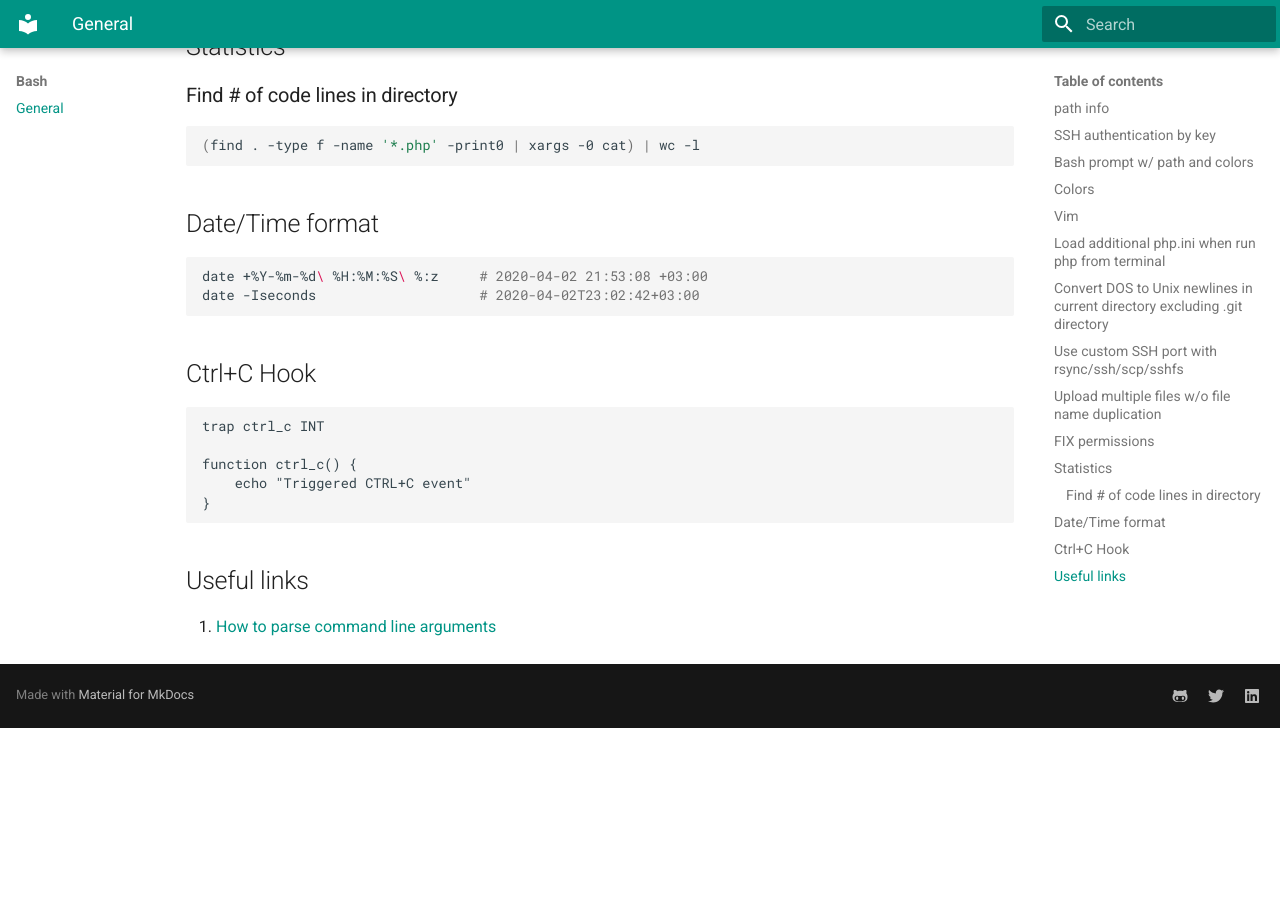
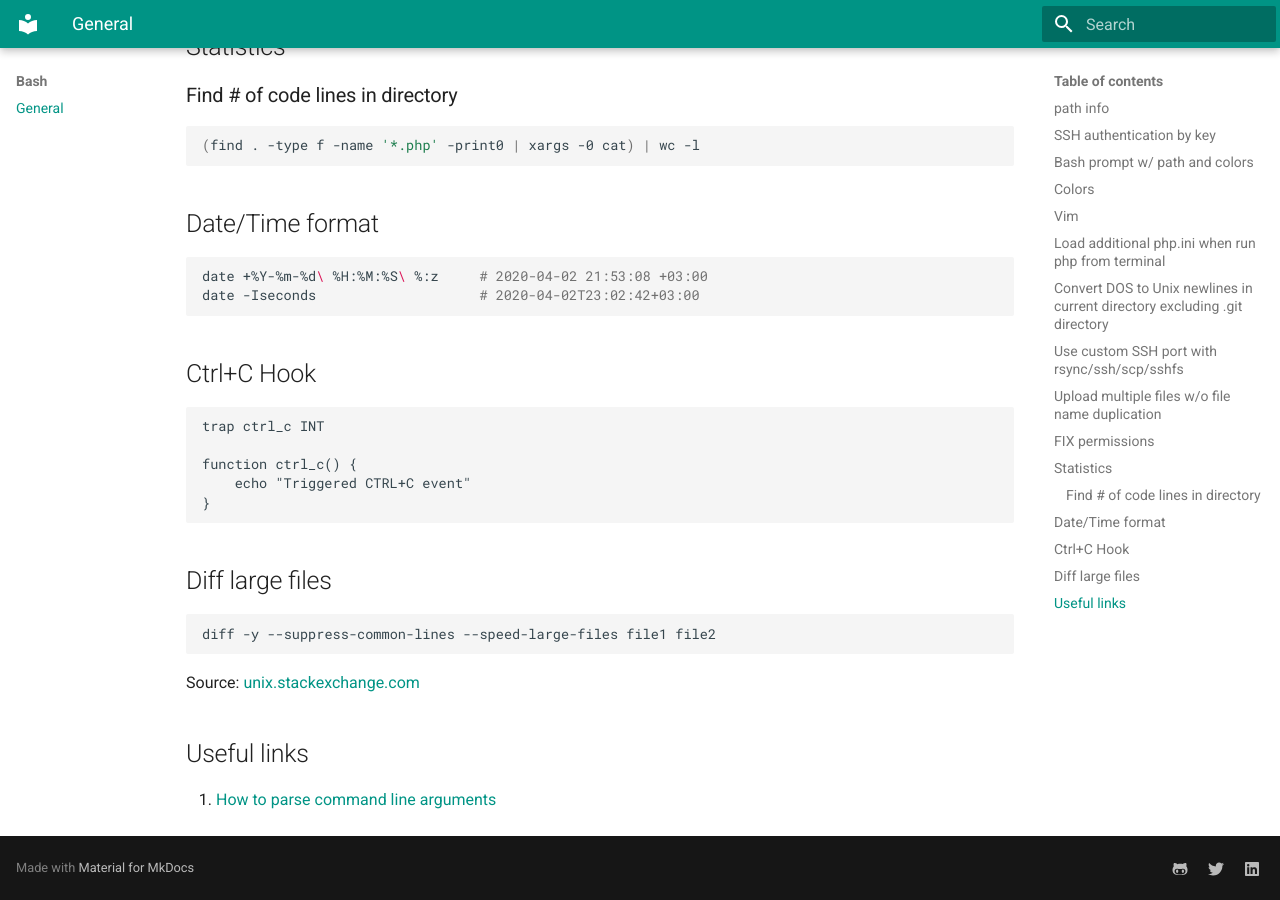
Before and after one commit to yutv/kb, an MkDocs documentation site: the page built from docs/bash/general.md, in a window 1280 px wide and 900 px high, scrolled down 2839 px. Built offline with MkDocs 1.6.1 and Material for MkDocs 9.7.7, drawn with Linux system fonts in a browser that asks for light colours; before the commit the page ends 3567 px from its top, so only the background shows below that.

Commit message:
diff large files

````diff
--- a/docs/bash/general.md
+++ b/docs/bash/general.md
@@ -126,5 +126,11 @@ date -Iseconds                    # 2020-04-02T23:02:42+03:00
         echo "Triggered CTRL+C event"
     }
 
+## Diff large files
+```bash
+diff -y --suppress-common-lines --speed-large-files file1 file2
+```
+Source: [unix.stackexchange.com](https://unix.stackexchange.com/questions/458834/side-by-side-diff-of-large-files#answer-458846)
+
 ## Useful links
 1. [How to parse command line arguments](https://stackoverflow.com/questions/192249/how-do-i-parse-command-line-arguments-in-bash)
````
